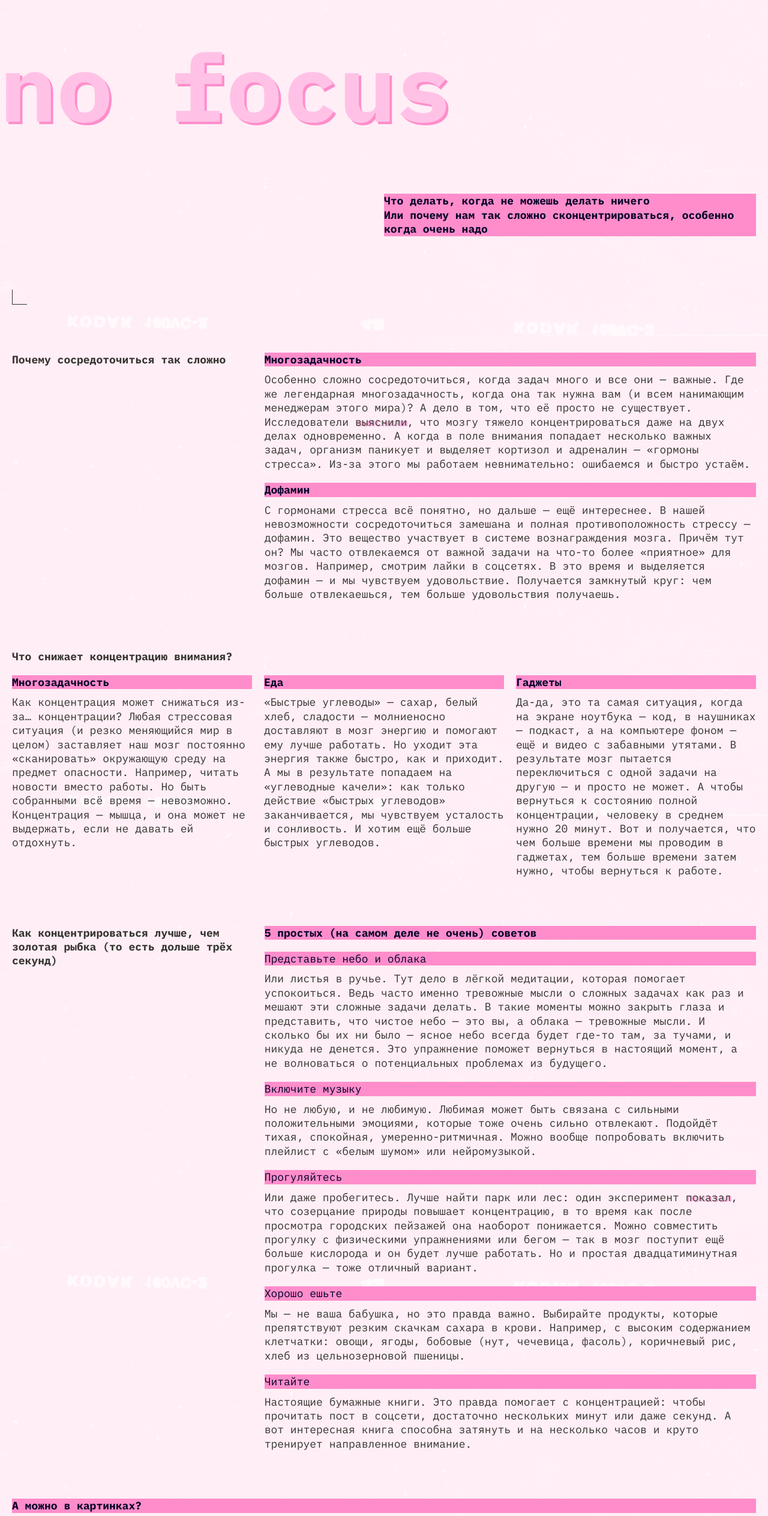
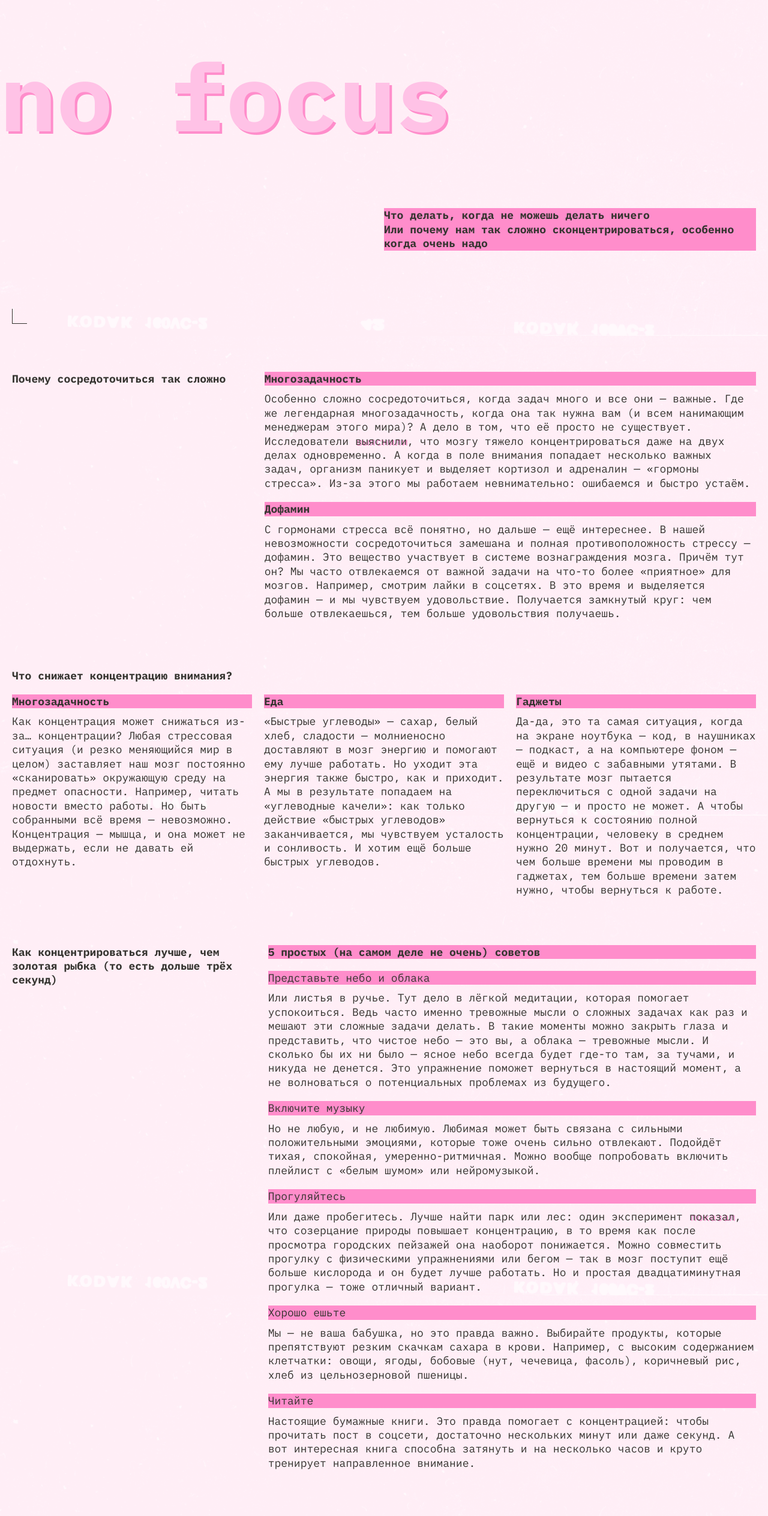
Before and after one commit to PashensiaDEV/slozhno-sosredotochitsya-fd, a plain HTML site: page index.html in a window 1280 px wide. Shown: the part 240-2768 px from the top of the page at 60% size. Drawn offline with Linux system fonts and the light colour scheme.

Commit message:
add values of links fix problems with margin and fix problem with antysync with reference

```diff
--- a/index.html
+++ b/index.html
@@ -1,4 +1,4 @@
-<!DOCTYPE html>
+<!doctype html>
 <html lang="ru">
   <head>
     <meta charset="UTF-8" />
@@ -51,14 +51,14 @@
           </li>
         </ul>
       </nav>
-      <h1 class="header__title">no focus</h1>
+      <h1 class="header__title corner-class-content">no focus</h1>
       <p class="header__text title-decor">
         Что делать, когда не можешь делать ничего <br />
         Или почему нам так сложно сконцентрироваться, особенно когда очень надо
       </p>
     </header>
     <main class="main__content">
-      <section class="main-content-section dubble__main-section">
+      <section class="main-content-section">
         <h2 class="title-main-section">Почему сосредоточиться так сложно</h2>
         <ul>
           <li>
@@ -69,11 +69,15 @@
                 важные. Где же легендарная многозадачность, когда она так нужна
                 вам (и всем нанимающим менеджерам этого мира)? А дело в том, что
                 её просто не существует. Исследователи
-                <a class="article-links" href="#">выяснили</a>, что мозгу тяжело
-                концентрироваться даже на двух делах одновременно. А когда в
-                поле внимания попадает несколько важных задач, организм паникует
-                и выделяет кортизол и адреналин — «гормоны стресса». Из-за этого
-                мы работаем невнимательно: ошибаемся и быстро устаём.
+                <a
+                  class="article-links"
+                  href="https://dana.org/article/multicosts-of-multitasking/"
+                  >выяснили</a
+                >, что мозгу тяжело концентрироваться даже на двух делах
+                одновременно. А когда в поле внимания попадает несколько важных
+                задач, организм паникует и выделяет кортизол и адреналин —
+                «гормоны стресса». Из-за этого мы работаем невнимательно:
+                ошибаемся и быстро устаём.
               </p>
             </article>
           </li>
@@ -95,11 +99,11 @@
           </li>
         </ul>
       </section>
-      <section class="tripple__main-section">
+      <section class="main-content-section">
         <h2 class="title-main-section">Что снижает концентрацию внимания?</h2>
         <ul>
           <li>
-            <article class="main-content-article main-222">
+            <article class="main-content-article">
               <h3 class="title-main-article title-decor">Многозадачность</h3>
               <p>
                 Как концентрация может снижаться из-за… концентрации? Любая
@@ -141,7 +145,7 @@
           </li>
         </ul>
       </section>
-      <section class="quadro__main-section">
+      <section class="main-content-section">
         <h2 class="title-main-section">
           Как концентрироваться лучше, чем золотая рыбка (то есть дольше трёх
           секунд)
@@ -149,12 +153,12 @@
         <ul>
           <li>
             <article class="main-content-article">
-              <span class="main-content-article-text title-decor"
-                >5 простых (на самом деле не очень) советов</span
-              >
-              <h3 class="title-main-article-no-accent title-decor">
+              <h3 class="main-content-article-text title-decor">
+                5 простых (на самом деле не очень) советов
+              </h3>
+              <h4 class="title-main-article-no-accent title-decor">
                 Представьте небо и облака
-              </h3>
+              </h4>
               <p>
                 Или листья в ручье. Тут дело в лёгкой медитации, которая
                 помогает успокоиться. Ведь часто именно тревожные мысли о
@@ -169,9 +173,9 @@
           </li>
           <li>
             <article class="main-content-article">
-              <h3 class="title-main-article-no-accent title-decor">
+              <h4 class="title-main-article-no-accent title-decor">
                 Включите музыку
-              </h3>
+              </h4>
               <p>
                 Но не любую, и не любимую. Любимая может быть связана с сильными
                 положительными эмоциями, которые тоже очень сильно отвлекают.
@@ -182,25 +186,29 @@
           </li>
           <li>
             <article class="main-content-article">
-              <h3 class="title-main-article-no-accent title-decor">
+              <h4 class="title-main-article-no-accent title-decor">
                 Прогуляйтесь
-              </h3>
+              </h4>
               <p>
                 Или даже пробегитесь. Лучше найти парк или лес: один эксперимент
-                <a class="article-links" href="#">показал</a>, что созерцание
-                природы повышает концентрацию, в то время как после просмотра
-                городских пейзажей она наоборот понижается. Можно совместить
-                прогулку с физическими упражнениями или бегом — так в мозг
-                поступит ещё больше кислорода и он будет лучше работать. Но и
-                простая двадцатиминутная прогулка — тоже отличный вариант.
+                <a
+                  class="article-links"
+                  href="https://www.sciencedirect.com/science/article/abs/pii/S0272494415000328"
+                  >показал</a
+                >, что созерцание природы повышает концентрацию, в то время как
+                после просмотра городских пейзажей она наоборот понижается.
+                Можно совместить прогулку с физическими упражнениями или бегом —
+                так в мозг поступит ещё больше кислорода и он будет лучше
+                работать. Но и простая двадцатиминутная прогулка — тоже отличный
+                вариант.
               </p>
             </article>
           </li>
           <li>
             <article class="main-content-article">
-              <h3 class="title-main-article-no-accent title-decor">
+              <h4 class="title-main-article-no-accent title-decor">
                 Хорошо ешьте
-              </h3>
+              </h4>
               <p>
                 Мы — не ваша бабушка, но это правда важно. Выбирайте продукты,
                 которые препятствуют резким скачкам сахара в крови. Например, с
@@ -212,8 +220,8 @@
           </li>
           <li>
             <article class="main-content-article">
-              <h3 class="title-main-article-no-accent title-decor">Читайте</h3>
-              <p>
+              <h4 class="title-main-article-no-accent title-decor">Читайте</h4>
+              <p class="exeption">
                 Настоящие бумажные книги. Это правда помогает с концентрацией:
                 чтобы прочитать пост в соцсети, достаточно нескольких минут или
                 даже секунд. А вот интересная книга способна затянуть и на
@@ -260,7 +268,7 @@
       </section>
     </main>
     <footer class="footer">
-      <h2 class="title_footer">focus</h2>
+      <h2 class="title_footer corner-class-content">focus</h2>
     </footer>
   </body>
 </html>
--- a/styles/dark.css
+++ b/styles/dark.css
@@ -6,6 +6,7 @@
   --main-text-color: #000028;
   --general-font-color: #F1B2CE;
   --color-title: #DB00FF;
+  --accent-title: #FF0070;
 }
 
 .theme-dark .header-corner-rec {
--- a/styles/light.css
+++ b/styles/light.css
@@ -1,7 +1,7 @@
 :root.theme-light {
   --back-image: url(../images/cover-image-light.png);
   --accent-color: #ff8dcb;
-  --main-text-color: #000028;
+  --main-text-color: #353430;
   --general-font-color: #353430;
   --color-title: #ffc2e6;
   --back-color-bu: #fff1f7;
@@ -13,7 +13,7 @@
   :root {
     --back-image: url(../images/cover-image-light.png);
     --accent-color: #ff8dcb;
-    --main-text-color: #000028;
+    --main-text-color: #353430;
     --general-font-color: #353430;
     --color-title: #ffc2e6;
     --back-color-bu: #fff1f7;
--- a/styles/style.css
+++ b/styles/style.css
@@ -20,9 +20,8 @@
   margin-left: 10px;
 }
 
-.header::before,
-.footer::before {
-  /* абсолютные элементы на футере и хедере страницы реализованны двойным запросом к тегам */
+.corner-class-content::before {
+  /* абсолютные элементы на футере и хедере страницы реализованны запросом к одному из классов логотипа */
   content: "";
   position: absolute;
   inset: 10px 10px auto auto;
@@ -32,6 +31,16 @@
   border-right: 1px solid var(--accent-title);
 }
 
+.corner-class-content::after {
+  content: "";
+  position: absolute;
+  inset: auto auto 10px 10px;
+  width: 25px;
+  height: 25px;
+  border-bottom: 1px solid var(--accent-title);
+  border-left: 1px solid var(--accent-title);
+}
+
 .header {
   /* стилизация шапки и кнопок с ими состояниями*/
   display: grid;
@@ -39,6 +48,7 @@
   padding: 10px;
   align-items: center;
   min-height: 668px;
+  height: 100vh;
   position: relative;
 }
 
@@ -72,12 +82,12 @@
 
 .header__theme-menu-button:focus-visible {
   outline: none;
-  border-bottom: 1px solid var(--accent-title);
+  border-bottom: 1px solid currentColor;
 }
 
 .header__theme-menu-button_active {
   /* outline: 1px solid var(--accent-color); */
-  border: 1px solid var(--accent-title);
+  border: 1px solid currentColor;
   pointer-events: none;
 }
 
@@ -99,17 +109,6 @@
   background-color: var(--accent-color);
   color: var(--main-text-color);
   font-size: 1em;
-}
-
-.header::after,
-.footer::after {
-  content: "";
-  position: absolute;
-  inset: auto auto 10px 10px;
-  width: 25px;
-  height: 25px;
-  border-bottom: 1px solid var(--accent-title);
-  border-left: 1px solid var(--accent-title);
 }
 
 .page {
@@ -136,6 +135,10 @@
   margin-block-end: 20px;
 }
 
+p.exeption {
+  margin-block-end: 0;
+}
+
 .article-links {
   text-decoration: none;
   text-shadow: 2px 1px var(--accent-color);
@@ -143,7 +146,7 @@
 
 .article-links:hover {
   /* стилизация состояний ссылок */
-  text-decoration: underline;
+  border-bottom: 1px solid var(--accent-title);
   cursor: pointer;
 }
 
@@ -204,6 +207,7 @@
   position: relative;
   margin-block-start: 41px;
   min-height: 667px;
+  height: 100vh;
 }
 
 .title_footer {
@@ -215,23 +219,22 @@
 }
 
 .main__content > section:not(:last-child) {
-  margin-bottom: 49px;
+  margin-bottom: 50px;
 }
 /* медиазапрос для девайсов от 768 пикселей то-есть для планшетов */
 @media (width >= 768px) {
-  .header::after,
-  .footer::after {
-    inset: auto auto 20px 20px;
+  .corner-class-content::before {
+    inset: 20px 20px auto auto;
   }
 
-  .header::before,
-  .footer::before {
-    inset: 20px 20px auto auto;
+  .corner-class-content::after {
+    inset: auto auto 20px 20px;
   }
 
   .main__content > section:not(:last-child) {
     margin-bottom: 60px;
   }
+
   .header-corner-rec {
     inset: 20px 28px auto auto;
   }
@@ -251,30 +254,35 @@
     justify-self: end;
   }
 
-  .dubble__main-section {
+  .main-content-section:nth-child(1) {
     display: grid;
     grid-template-columns: 1fr 2fr;
     gap: 20px;
   }
 
-  .tripple__main-section {
+  .main-content-section:nth-child(2) {
     display: grid;
     grid-template-columns: min-content 2fr;
   }
 
-  .tripple__main-section > ul {
+  .main-content-section:nth-child(2) > ul {
     grid-column: 1/3;
+  }
+
+  section.main-content-section:nth-child(3) {
+    display: grid;
+    grid-template-columns: 1fr 2fr;
+    gap: 20px;
+    margin-bottom: 80px;
+  }
+
+  .main-content-section:nth-child(3) > ul {
+    grid-column: 2/3;
   }
 
   .main__content {
     padding: 0 20px;
     margin-block-start: 60px;
-  }
-
-  .quadro__main-section {
-    display: grid;
-    grid-template-columns: 1fr 2fr;
-    gap: 20px;
   }
 
   .images-list {
@@ -331,7 +339,7 @@
     justify-content: center;
   }
 
-  .dubble__main-section {
+  .main-content-section:nth-child(1) {
     gap: 11px;
   }
 
@@ -339,18 +347,23 @@
     margin-block-start: 60px;
   }
 
-  .tripple__main-section {
+  .main-content-section:nth-child(2) {
     grid-template-columns: 1fr 2fr;
   }
 
-  .tripple__main-section > ul {
+  .main-content-section:nth-child(2) > ul {
     display: grid;
     grid-template-columns: repeat(3, 1fr);
     gap: 20px;
+    grid-column: 1/3;
   }
 
-  .quadro__main-section {
+  .main-content-section:nth-child(3) {
     gap: 11px;
+  }
+
+  .main-content-section:nth-child(3) > ul {
+    grid-column: 2/3;
   }
 
   .images-list {
--- a/styles/variables.css
+++ b/styles/variables.css
@@ -1,5 +1,5 @@
 :root {
-  --main-font: "IBM Plex mono", sans-serif;
+  --main-font: "IBM Plex mono", monospace;
   --general-font-color: #f1b2ce;
   --color-title: #db00ff;
   --accent-color: #ff0070;
```
